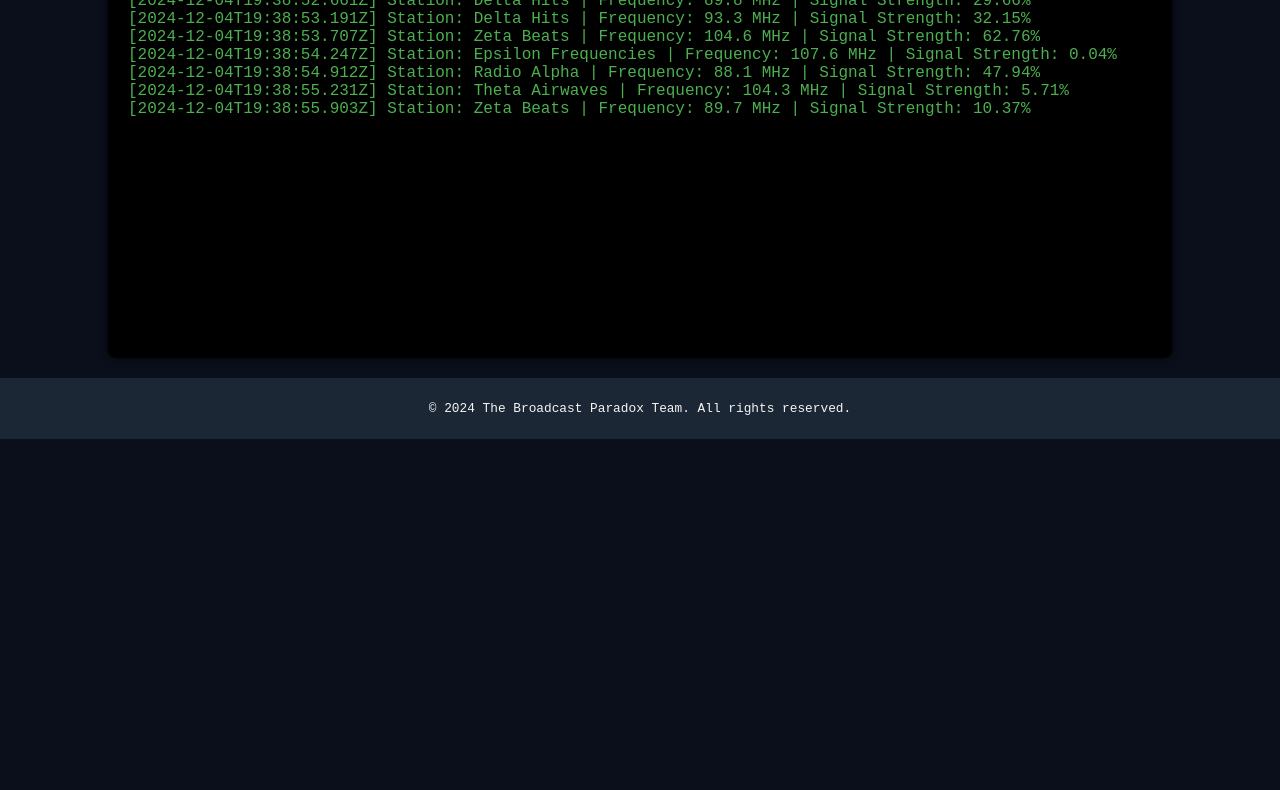
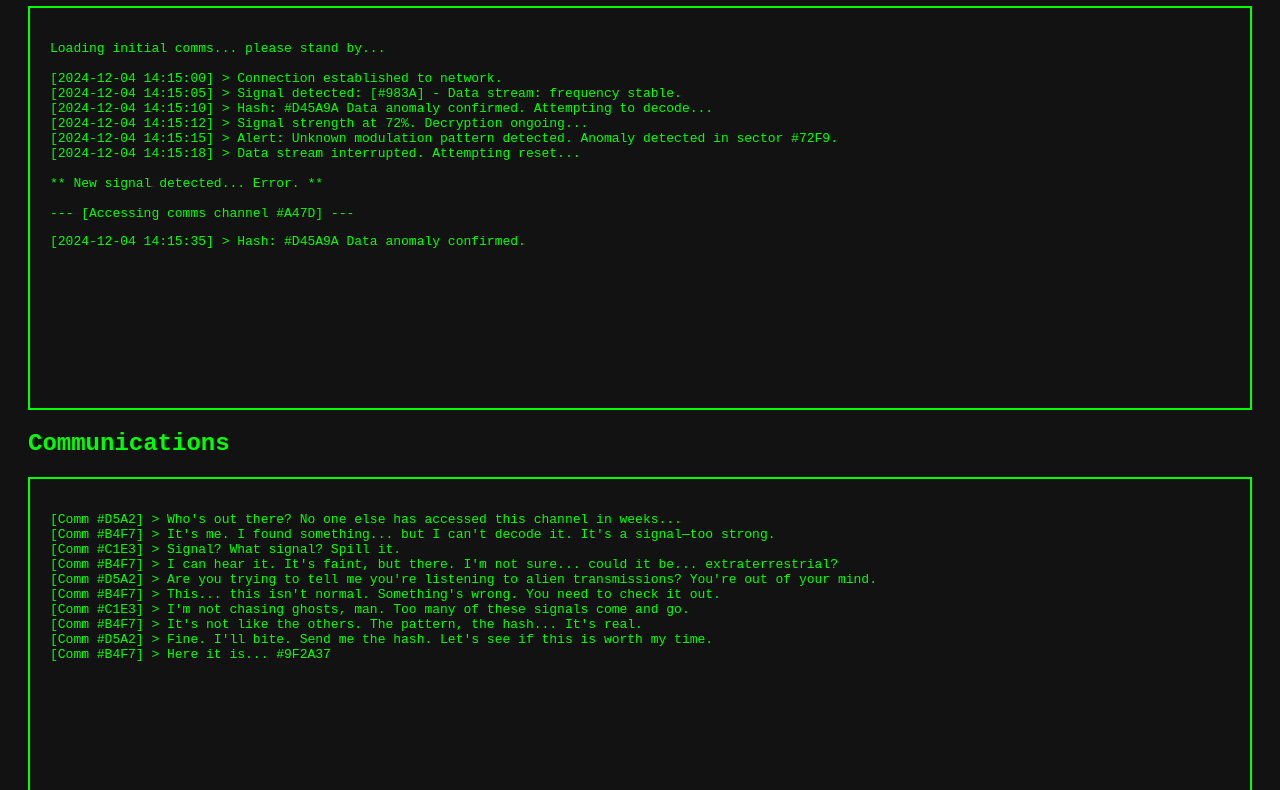
Before and after one commit to broadcastparadox/broadcastparadox.github.io, a plain HTML site: page demo.html in a window 1280 px wide. Shown: the part 102-892 px from the top of the page. Before the commit the page ends 800 px from the top, so only its background shows below. Drawn offline with Linux system fonts and the light colour scheme.

Commit message:
Update demo.html

```diff
--- a/demo.html
+++ b/demo.html
@@ -3,99 +3,133 @@
 <head>
     <meta charset="UTF-8">
     <meta name="viewport" content="width=device-width, initial-scale=1.0">
-    <title>Radio Station Data Terminal</title>
+    <title>Broadcast Paradox - Hacker Terminal</title>
     <style>
         body {
-            font-family: "Courier New", Courier, monospace;
-            margin: 0;
-            padding: 0;
-            background: #0a0f1b;
-            color: #4caf50;
+            background-color: #121212;
+            color: #00FF00;
+            font-family: 'Courier New', monospace;
+            padding: 20px;
         }
         .terminal {
-            background: #000;
-            color: #4caf50;
+            border: 2px solid #00FF00;
             padding: 20px;
-            border-radius: 8px;
-            margin: 20px auto;
+            height: 45vh;
+            overflow-y: scroll;
+            margin-bottom: 20px;
+        }
+        .terminal pre {
+            white-space: pre-wrap;
+            word-wrap: break-word;
+        }
+        .terminal a {
+            color: #00FF00;
+            text-decoration: none;
+        }
+        #input-container {
+            display: flex;
+            align-items: center;
+            justify-content: center;
+        }
+        #user-input {
+            background-color: #121212;
+            border: 1px solid #00FF00;
+            color: #00FF00;
+            font-family: 'Courier New', monospace;
+            font-size: 16px;
             width: 80%;
-            height: 400px;
-            overflow-y: auto;
-            box-shadow: 0 0 10px rgba(0, 0, 0, 0.8);
-        }
-        .terminal .line {
-            margin: 0;
-            white-space: nowrap;
-        }
-        footer {
-            text-align: center;
             padding: 10px;
-            background: #1b2735;
-            color: #f5f5f5;
-            font-size: 0.8em;
         }
     </style>
 </head>
 <body>
-    <div class="terminal" id="terminal">
-        <div class="line">Initializing terminal...</div>
+    <h1>Broadcast Paradox - Hacker Terminal</h1>
+    <div class="terminal" id="terminal-output">
+        <pre>
+Loading initial comms... please stand by...
+
+[2024-12-04 14:15:00] > Connection established to network.
+[2024-12-04 14:15:05] > Signal detected: [#983A] - Data stream: frequency stable.
+[2024-12-04 14:15:10] > Hash: #D45A9A Data anomaly confirmed. Attempting to decode...
+[2024-12-04 14:15:12] > Signal strength at 72%. Decryption ongoing...
+[2024-12-04 14:15:15] > Alert: Unknown modulation pattern detected. Anomaly detected in sector #72F9.
+[2024-12-04 14:15:18] > Data stream interrupted. Attempting reset...
+
+** New signal detected... Error. **
+
+--- [Accessing comms channel #A47D] ---
+</pre>
     </div>
 
-    <footer>
-        <p>&copy; 2024 The Broadcast Paradox Team. All rights reserved.</p>
-    </footer>
+    <h2>Communications</h2>
+    <div class="terminal" id="comm-terminal">
+        <pre>
+[Comm #D5A2] > Who's out there? No one else has accessed this channel in weeks...
+[Comm #B4F7] > It's me. I found something... but I can't decode it. It's a signal—too strong.
+[Comm #C1E3] > Signal? What signal? Spill it.
+[Comm #B4F7] > I can hear it. It's faint, but there. I'm not sure... could it be... extraterrestrial?
+[Comm #D5A2] > Are you trying to tell me you're listening to alien transmissions? You're out of your mind.
+[Comm #B4F7] > This... this isn't normal. Something's wrong. You need to check it out.
+[Comm #C1E3] > I'm not chasing ghosts, man. Too many of these signals come and go.
+[Comm #B4F7] > It's not like the others. The pattern, the hash... It's real.
+[Comm #D5A2] > Fine. I'll bite. Send me the hash. Let's see if this is worth my time.
+[Comm #B4F7] > Here it is... #9F2A37
+</pre>
+    </div>
+
+    <h2>Input (Hack the system)</h2>
+    <div id="input-container">
+        <input type="text" id="user-input" placeholder="Type your message here..." autofocus>
+    </div>
 
     <script>
-        // Fictional radio stations
-        const stations = [
-            "Radio Alpha",
-            "Beta Waves",
-            "Gamma FM",
-            "Delta Hits",
-            "Epsilon Frequencies",
-            "Zeta Beats",
-            "Eta Broadcasting",
-            "Theta Airwaves",
-            "Iota Classics",
-            "Kappa Vibes"
-        ];
+        let commsTerminal = document.getElementById('comm-terminal');
+        let terminalOutput = document.getElementById('terminal-output');
+        let userInput = document.getElementById('user-input');
 
-        const terminal = document.getElementById("terminal");
+        // Function to simulate the stream of radio data
+        function simulateRadioStream() {
+            let radioStream = [
+                "[2024-12-04 14:15:30] > Signal detected: [#983A] - Data stream stable.",
+                "[2024-12-04 14:15:35] > Hash: #D45A9A Data anomaly confirmed.",
+                "[2024-12-04 14:15:40] > Signal strength fluctuating. Error: Decryption failed.",
+                "[2024-12-04 14:15:45] > Frequency modulation detected. No decode available.",
+                "[2024-12-04 14:15:50] > Access granted to anomaly channel #72F9.",
+                "[2024-12-04 14:15:55] > Signal lost. Attempting reconnect."
+            ];
 
-        // Simulate streaming data
-        function streamData() {
-            const timestamp = new Date().toISOString();
-            const station = stations[Math.floor(Math.random() * stations.length)];
-            const frequency = (Math.random() * (108.0 - 87.5) + 87.5).toFixed(1);
-            const signalStrength = (Math.random() * 100).toFixed(2);
-            const anomalyChance = Math.random();
-
-            let message = `[${timestamp}] Station: ${station} | Frequency: ${frequency} MHz | Signal Strength: ${signalStrength}%`;
-
-            if (anomalyChance < 0.01) {
-                message += " | ANOMALY DETECTED: Signal Disruption";
-            }
-
-            const line = document.createElement("div");
-            line.className = "line";
-            line.textContent = message;
-            terminal.appendChild(line);
-
-            // Scroll to the bottom
-            terminal.scrollTop = terminal.scrollHeight;
-
-            // Continue streaming
-            setTimeout(streamData, Math.random() * 500 + 200); // Random delay between 200ms and 700ms
+            let randomIndex = Math.floor(Math.random() * radioStream.length);
+            terminalOutput.innerHTML += `<pre>${radioStream[randomIndex]}</pre>`;
+            terminalOutput.scrollTop = terminalOutput.scrollHeight;  // Auto-scroll to latest data
         }
 
-        // Start streaming data
-        setTimeout(() => {
-            const initLine = document.createElement("div");
-            initLine.className = "line";
-            initLine.textContent = "Streaming data from fictional radio stations...";
-            terminal.appendChild(initLine);
-            streamData();
-        }, 1000);
+        // Simulate the hacker chat interaction
+        userInput.addEventListener('keydown', function(event) {
+            if (event.key === 'Enter') {
+                let input = userInput.value;
+                userInput.value = '';
+
+                if (input === '') return;
+
+                // Display user input as "guest"
+                commsTerminal.innerHTML += `<pre>[guest] > ${input}</pre>`;
+
+                // Simulate a hacker response
+                setTimeout(() => {
+                    if (input.toLowerCase() === 'hello') {
+                        commsTerminal.innerHTML += `<pre>[Comm #D5A2] > Who is this?</pre>`;
+                    } else if (input.includes("#")) {
+                        commsTerminal.innerHTML += `<pre>[Comm #B4F7] > Received hash: ${input}. Initiating data analysis...</pre>`;
+                    } else {
+                        commsTerminal.innerHTML += `<pre>[Comm #C1E3] > I don't understand. Please provide more details.</pre>`;
+                    }
+                    commsTerminal.scrollTop = commsTerminal.scrollHeight;  // Auto-scroll to latest chat
+                }, 1000);
+            }
+        });
+
+        // Start simulating radio stream
+        setInterval(simulateRadioStream, 5000);  // Update every 5 seconds
     </script>
 </body>
 </html>
```
